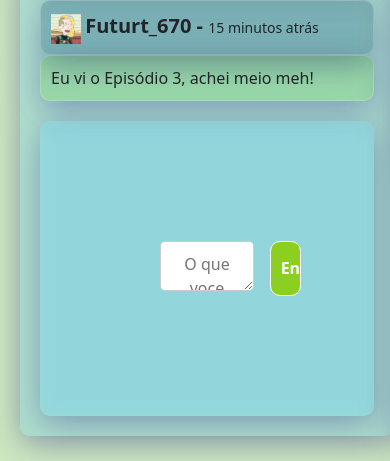
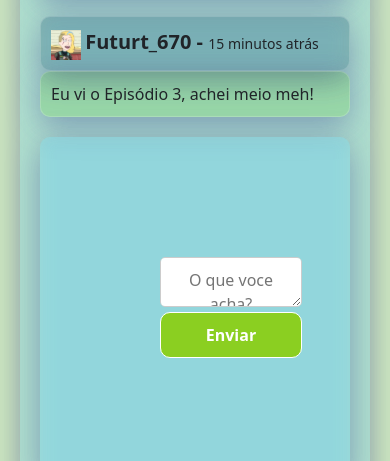
Before and after one commit to AliSSaad/projeto_final_coderhouse, a plain HTML site: page pages/forum.html in a window 390 px wide. Shown: the part 1194-1655 px from the top of the page. Drawn offline with nearby package versions, Linux system fonts and the light colour scheme.

Commit message:
Atualização CSS

```diff
--- a/css/forum_stylesheet.css
+++ b/css/forum_stylesheet.css
@@ -1,3 +1,30 @@
+ /* Para smartphones */
+@media (max-width: 480px) {
+    h2 {
+        font-size: 18px;
+    }
+
+    .user__name {
+        font-size: 16px;
+    }
+
+    .form__resposta textarea {
+        height: 60px;
+    }
+
+    .forum__topico__campos textarea {
+        height: 150px;
+    }
+
+    textarea {
+        height: 60px;
+    }
+
+    input[type="submit"] {
+        padding: 5px;
+    }
+}
+
 @font-face {
     font-family: "JetBrainsMono";
     src: url("../assets/fonts/JetBrainsMono.ttf");
@@ -192,3 +219,34 @@ input[type="submit"] {
     display: block;
     margin: 0 auto;
 }
+
+/* Para tablets */
+@media (max-width: 768px) {
+    main {
+        flex-direction: column;
+    }
+
+    .coluna__esquerda,
+    .coluna__direita {
+        flex-basis: 100%;
+    }
+
+    .form__resposta {
+        flex-direction: column;
+        align-items: center;
+    }
+
+    .form__resposta textarea,
+    .form__resposta input[type="submit"] {
+        width: 100%;
+    }
+
+    .forum__topico {
+        width: 100%;
+    }
+
+    input,
+    textarea {
+        width: 80%;
+    }
+}
```
